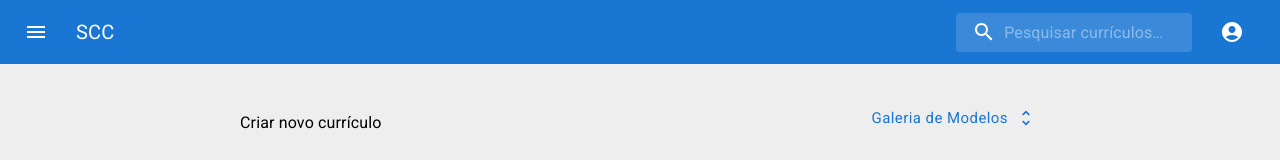
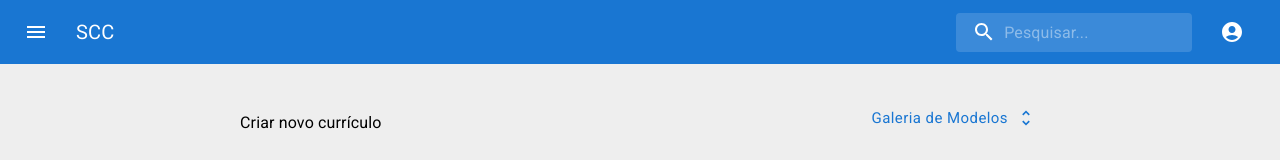
Before and after one commit to AdrianoLupossa/scc, a Next.js app: page / in a window 1280 px wide. Shown: the top 160 px of the page. Built offline with nearby package versions, Linux system fonts and the light colour scheme.

Commit message:
update label 'Pesquisar curriculos...' to 'Pesquisar...'

```diff
--- a/src/app/components/Header/index.tsx
+++ b/src/app/components/Header/index.tsx
@@ -116,7 +116,7 @@ export default function Header() {
               <SearchIcon />
             </SearchIconWrapper>
             <StyledInputBase
-              placeholder="Pesquisar currículos…"
+              placeholder="Pesquisar..."
               inputProps={{ "aria-label": "pesquisa" }}
             />
           </Search>
```
